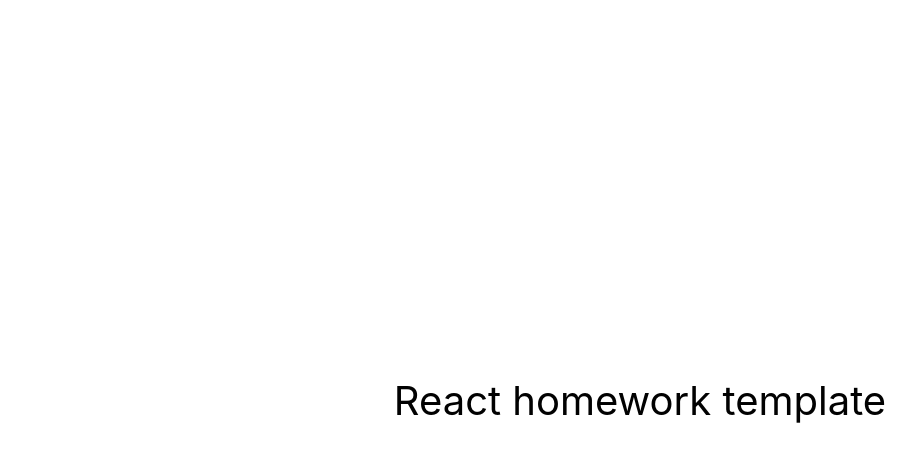
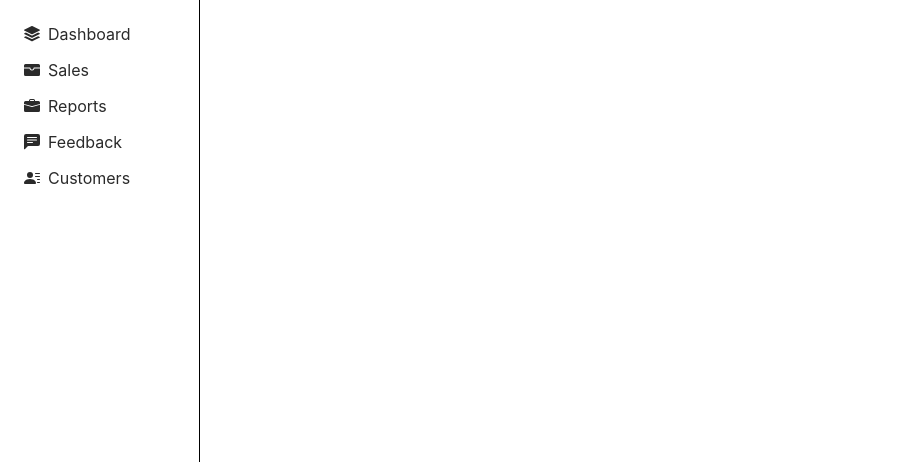
Before and after one commit to ZnSt/react-routes-demo, a React (Create React App) app: page / in a window 1280 px wide. Shown: the top 462 px of the page, without its empty margins (0-923 px from the left). Built offline with nearby package versions, Linux system fonts and the light colour scheme.

Commit message:
add routes

```diff
--- a/package.json
+++ b/package.json
@@ -9,7 +9,11 @@
     "@testing-library/user-event": "^13.5.0",
     "react": "^18.1.0",
     "react-dom": "^18.1.0",
+    "react-icons": "^4.7.1",
+    "react-router-dom": "^6.8.1",
     "react-scripts": "5.0.1",
+    "styled-components": "^5.3.6",
+    "styled-system": "^5.1.5",
     "web-vitals": "^2.1.3"
   },
   "scripts": {
--- a/src/components/App.jsx
+++ b/src/components/App.jsx
@@ -1,16 +1,20 @@
+import { Routes, Route } from 'react-router';
+import { Layout } from './Layout';
+import { Sales } from '../pages/Sales';
 export const App = () => {
   return (
-    <div
-      style={{
-        height: '100vh',
-        display: 'flex',
-        justifyContent: 'center',
-        alignItems: 'center',
-        fontSize: 40,
-        color: '#010101'
-      }}
-    >
-      React homework template
-    </div>
+    <Routes>
+      <Route path="/" element={<Layout />}>
+        <Route path="dashboard" element={<div>Dashboard</div>} />
+        <Route path="sales" element={<Sales />}>
+          <Route path="analytics" element={<div>Analytics</div>} />
+          <Route path="invoices" element={<div>Invoices</div>} />
+          <Route path="deposits" element={<div>Deposits</div>} />
+        </Route>
+        <Route path="reports" element={<div>Reports</div>} />
+        <Route path="feedback" element={<div>Feedback</div>} />
+        <Route path="customers" element={<div>Customers</div>} />
+      </Route>
+    </Routes>
   );
 };
--- /dev/null
+++ b/src/components/AppBar.js
@@ -0,0 +1,51 @@
+import styled from 'styled-components';
+import {
+  BsStack,
+  BsWalletFill,
+  BsBriefcaseFill,
+  BsChatLeftTextFill,
+  BsPersonLinesFill,
+} from 'react-icons/bs';
+import { NavLink } from 'react-router-dom';
+import { Box } from './Box';
+
+const navItems = [
+  { href: 'dashboard', text: 'Dashboard', icon: BsStack },
+  { href: 'sales', text: 'Sales', icon: BsWalletFill },
+  { href: 'reports', text: 'Reports', icon: BsBriefcaseFill },
+  { href: 'feedback', text: 'Feedback', icon: BsChatLeftTextFill },
+  { href: 'customers', text: 'Customers', icon: BsPersonLinesFill },
+];
+
+const NavItem = styled(NavLink)`
+  display: flex;
+  align-items: center;
+  gap: ${p => p.theme.space[3]}px;
+  padding: ${p => p.theme.space[3]}px;
+  border-radius: 4px;
+  text-decoration: none;
+  color: ${p => p.theme.colors.text};
+  &.active {
+    background-color: ${p => p.theme.colors.primary};
+    color: ${p => p.theme.colors.white};
+  }
+  :hover:not(.active),
+  :focus-visible:not(.active) {
+    color: ${p => p.theme.colors.primary};
+  }
+`;
+
+export const AppBar = () => {
+  return (
+    <Box as="header" p={4} height="100vh" borderRight="1px solid black">
+      <Box as="nav" display="flex" flexDirection="column">
+        {navItems.map(({ href, text, icon: Icon }) => (
+          <NavItem to={href} key={href}>
+            <Icon size="16" />
+            {text}
+          </NavItem>
+        ))}
+      </Box>
+    </Box>
+  );
+};
--- /dev/null
+++ b/src/components/Box.js
@@ -0,0 +1,22 @@
+import styled from 'styled-components';
+import {
+  color,
+  space,
+  layout,
+  flexbox,
+  grid,
+  background,
+  border,
+  position,
+} from 'styled-system';
+
+export const Box = styled('div')(
+  color,
+  space,
+  layout,
+  flexbox,
+  grid,
+  background,
+  border,
+  position
+);
--- /dev/null
+++ b/src/components/Layout.js
@@ -0,0 +1,11 @@
+import { Outlet } from 'react-router';
+import { AppBar } from './AppBar';
+import { Box } from './Box';
+export const Layout = () => {
+  return (
+    <Box display="grid" gridTemplateColumns="200px 1fr">
+      <AppBar />
+      <Outlet />
+    </Box>
+  );
+};
--- a/src/index.js
+++ b/src/index.js
@@ -1,10 +1,17 @@
 import React from 'react';
 import ReactDOM from 'react-dom/client';
+import { BrowserRouter } from 'react-router-dom';
 import { App } from 'components/App';
 import './index.css';
+import { ThemeProvider } from 'styled-components';
+import { theme } from './theme';
 
 ReactDOM.createRoot(document.getElementById('root')).render(
   <React.StrictMode>
-    <App />
+    <BrowserRouter>
+      <ThemeProvider theme={theme}>
+        <App />
+      </ThemeProvider>
+    </BrowserRouter>
   </React.StrictMode>
 );
--- /dev/null
+++ b/src/theme.js
@@ -0,0 +1,42 @@
+export const theme = {
+  colors: {
+    black: '#000',
+    white: '#fff',
+    text: '#2a2a2a',
+    background: '#fff',
+    primary: '#07c',
+    secondary: '#05a',
+    accent: '#ff5722',
+    muted: '#f6f6f6',
+  },
+  space: [0, 2, 4, 8, 16, 32, 64, 128, 256],
+  fonts: {
+    body: 'system-ui, sans-serif',
+    heading: 'system-ui, sans-serif',
+    monospace: 'Menlo, monospace',
+  },
+  fontSizes: {
+    xs: '12px',
+    s: '14px',
+    m: '16px',
+    l: '32px',
+    xl: '64px',
+  },
+  fontWeights: {
+    normal: 400,
+    bold: 700,
+  },
+  lineHeights: {
+    body: 1.5,
+    heading: 1.125,
+  },
+  borders: {
+    none: 'none',
+    normal: '1px solid',
+  },
+  radii: {
+    none: '0',
+    normal: '4px',
+    round: '50%',
+  },
+};
```
Also changed, not shown: src/components/Invoices.js (added, +8 -0 lines), src/fakeAPI.js (added, +52 -0 lines), 1 other file (tests, documents, lock files or other folders).
